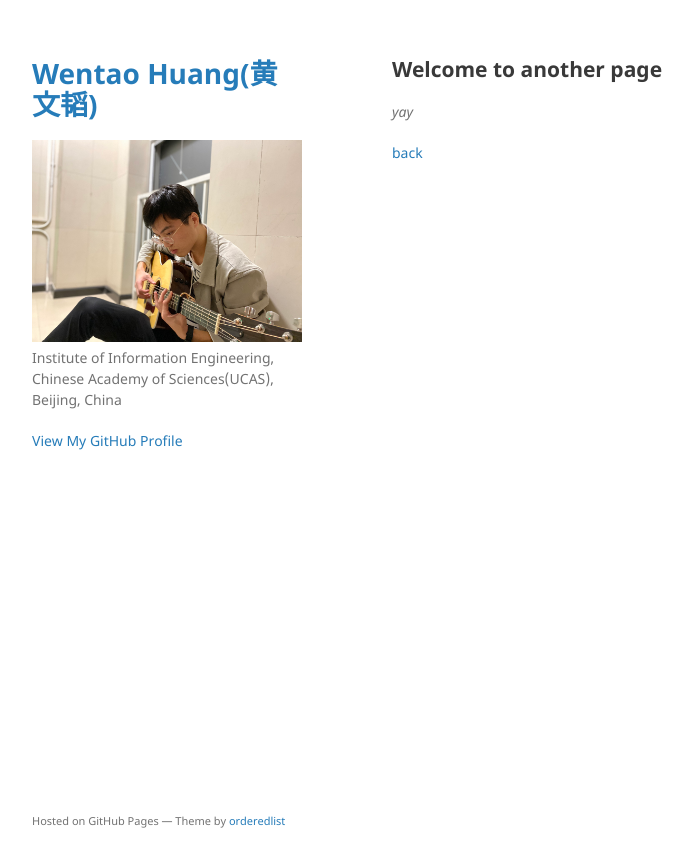
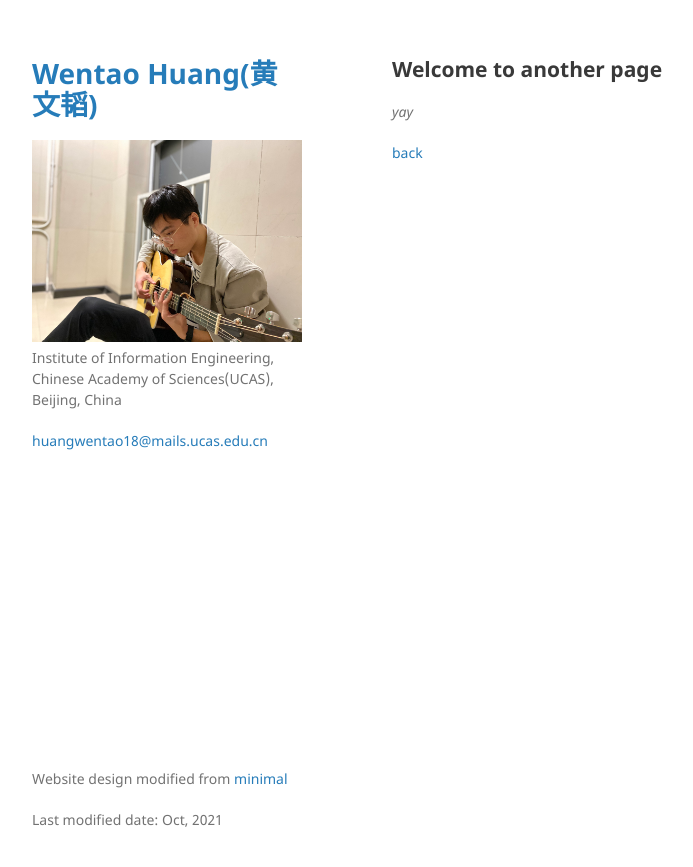
Before and after one commit to winston52/winston52.github.io, a Jekyll site: the page built from another-page.md, in a window 1280 px wide. Shown: the top 867 px of the page, without its empty margins (178-871 px from the left). Built offline with Jekyll 4.4.1, drawn with Linux system fonts in a browser that asks for light colours; our own code applies the rules of GitHub Pages for plain Markdown files.

Commit message:
Update default.html

```diff
--- a/_layouts/default.html
+++ b/_layouts/default.html
@@ -23,13 +23,15 @@
 
         <p>{{ site.description | default: site.github.project_tagline }}</p>
 
-        {% if site.github.is_project_page %}
+<!--         {% if site.github.is_project_page %}
         <p class="view"><a href="{{ site.github.repository_url }}">View the Project on GitHub <small>{{ site.github.repository_nwo }}</small></a></p>
-        {% endif %}
+        {% endif %} -->
 
-        {% if site.github.is_user_page %}
+		<p class="view"><a href="mailto:huangwentao18@mails.ucas.edu.cn">huangwentao18@mails.ucas.edu.cn</a></p>
+
+<!--         {% if site.github.is_user_page %}
         <p class="view"><a href="{{ site.github.owner_url }}">View My GitHub Profile</a></p>
-        {% endif %}
+        {% endif %} -->
 
         {% if site.show_downloads %}
         <ul class="downloads">
@@ -48,7 +50,8 @@
         {% if site.github.is_project_page %}
         <p>This project is maintained by <a href="{{ site.github.owner_url }}">{{ site.github.owner_name }}</a></p>
         {% endif %}
-        <p><small>Hosted on GitHub Pages &mdash; Theme by <a href="https://github.com/orderedlist">orderedlist</a></small></p>
+        <p><medium>Website design modified from <a href="https://github.com/pages-themes/minimal">minimal</a></medium></p>
+		<p><medium>Last modified date: Oct, 2021</medium></p>
       </footer>
     </div>
     <script src="{{ "/assets/js/scale.fix.js" | relative_url }}"></script>
```
